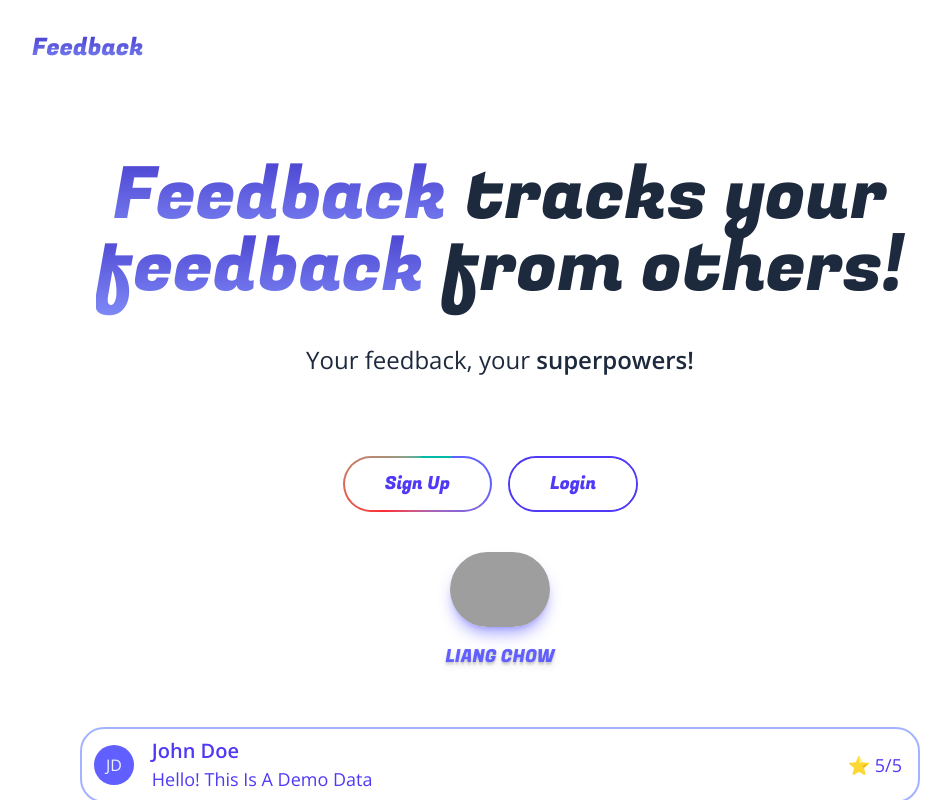
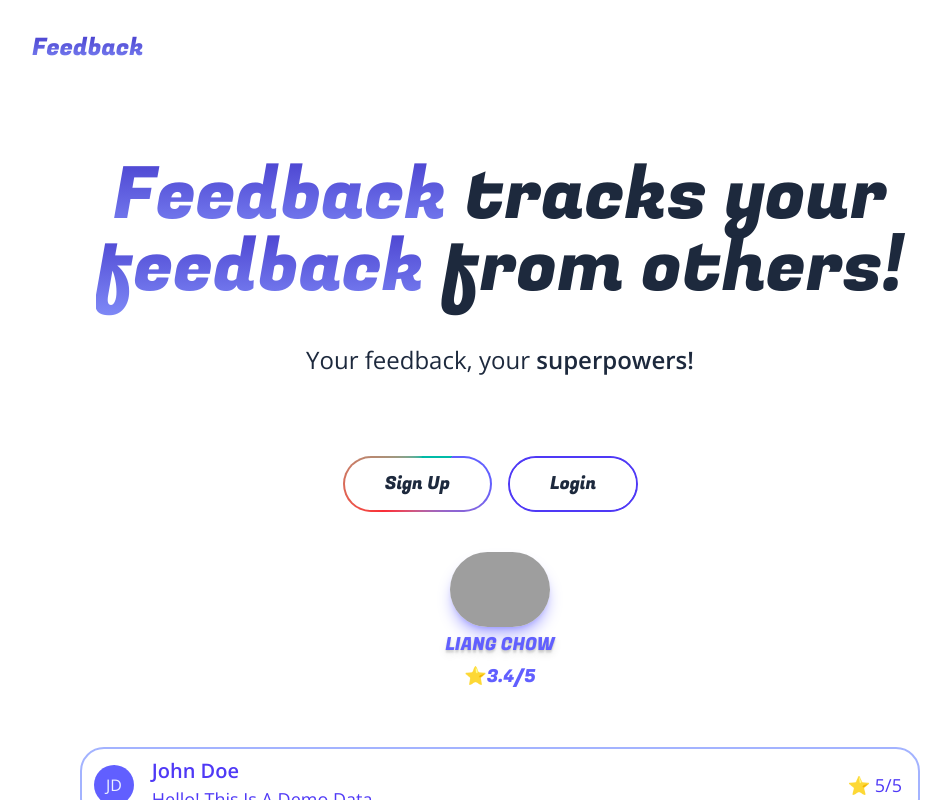
Before and after one commit to liangchow/full-stack-feedback, a Next.js app: page / in a window 1280 px wide. Shown: the top 800 px of the page, without its empty margins (140-1091 px from the left). Built offline with nearby package versions, Linux system fonts and the light colour scheme; no server answers; grey boxes are pictures that could not be loaded.

Commit message:
Fix Dashboard button full

```diff
--- a/components/Button.js
+++ b/components/Button.js
@@ -12,7 +12,7 @@ export default function Button(props) {
         <button onClick={clickHandler} className={(glow ? "rounded-full overflow-hidden p-0.5 animate-background bg-conic/[from_var(--angle)] from-indigo-500 from-10% via-red-500 via-50% to-teal-500 to-90% hover:opacity-60 "
             : "rounded-full overflow-hidden duration-200 border-2 border-solid border-indigo-600 hover:opacity-60 ") +
             (dark ? "text-white bg-indigo-600 " : "text-indigo-600") +
-            (full ? "grid place-items-center w-full text-indigo-600" : "")
+            (full ? "grid place-items-center mx-auto text-indigo-600 " : "text-indigo-600")
             }>
             <p className={"px-5 sm:px-10 py-2 sm:py-3 rounded-full whitespace-nowrap bg-white cursor-pointer " + fugaz.className}>{text}</p>
         </button>
--- a/components/Hero.js
+++ b/components/Hero.js
@@ -12,6 +12,21 @@ const fugaz = Fugaz_One({subsets: ["latin"], weight: ["400"]})
 // Init name for Panel
 const demoUser = {firstName: "Liang", lastName: "Chow", src: "https://liangchow.github.io/assets/img/profile/lchow.jpg"}
 
+// States
+function countValues(todos){
+
+  let sumOfRating = todos.filter(todo => todo.status == true).map(todo => todo.rating).reduce((sumOfRating,rating) => sumOfRating + rating, 0)
+  let numReviews = todos.filter(todo => todo.status == true).length
+
+  return {
+    num_reviews: numReviews,
+    average_rating: (sumOfRating/numReviews).toFixed(1),
+  }
+}
+
+const stats = {
+    ...countValues(demoData)
+}
 
 export default function Hero() {
   return (
@@ -23,7 +38,7 @@ export default function Hero() {
       <div className="flex flex-col p-2 gap-8 sm:p-4 md:p-8 ">
         {/* Demo data */}
         <CallToAction />
-        <Panel user={demoUser} />
+        <Panel demo stats={stats} user={demoUser} />
         <CardList demo todos={demoData} />
       </div>
     </div>
--- a/components/Login.js
+++ b/components/Login.js
@@ -55,7 +55,7 @@ export default function Login() {
         value={password} onChange={(e) => {setPassword(e.target.value)}} placeholder="Password" type="password" />
 
       <div className='max-w-[400px] w-full mx-auto'>
-        <Button clickHandler={handleSubmit} disabled={cantAuth || isAuthenticating} text={isAuthenticating ? 'Submiting...' : 'Submit'} full />
+        <Button full clickHandler={handleSubmit} disabled={cantAuth || isAuthenticating} text={isAuthenticating ? 'Submiting...' : 'Submit'}/>
       </div>
       <p className='text-center'>
         {isRegister ? 'Already have an account? ' : 'Don\'t have an account? '}
--- a/components/Panel.js
+++ b/components/Panel.js
@@ -6,7 +6,17 @@ const fugaz = Fugaz_One({subsets: ["latin"], weight: ["400"]})
 
 export default function Panel(props) {
 
-  const { user } = props
+  const { user, stats, demo } = props
+
+  if (demo) {
+    return (
+      <div className="flex flex-col flex-1 items-center gap-1">
+          <Avatar user={user} />
+          <h2 className={"text-shadow-lg/10 text-indigo-500 items-center uppercase " + fugaz.className}>{user?.firstName} {user?.lastName}</h2>
+          <h2 className={"text-indigo-500 items-center " + fugaz.className}>⭐{stats?.average_rating}/5</h2>
+      </div>
+    )
+  }
 
 
     return (
```
Lines whose indentation alone changed are shown as unchanged.
